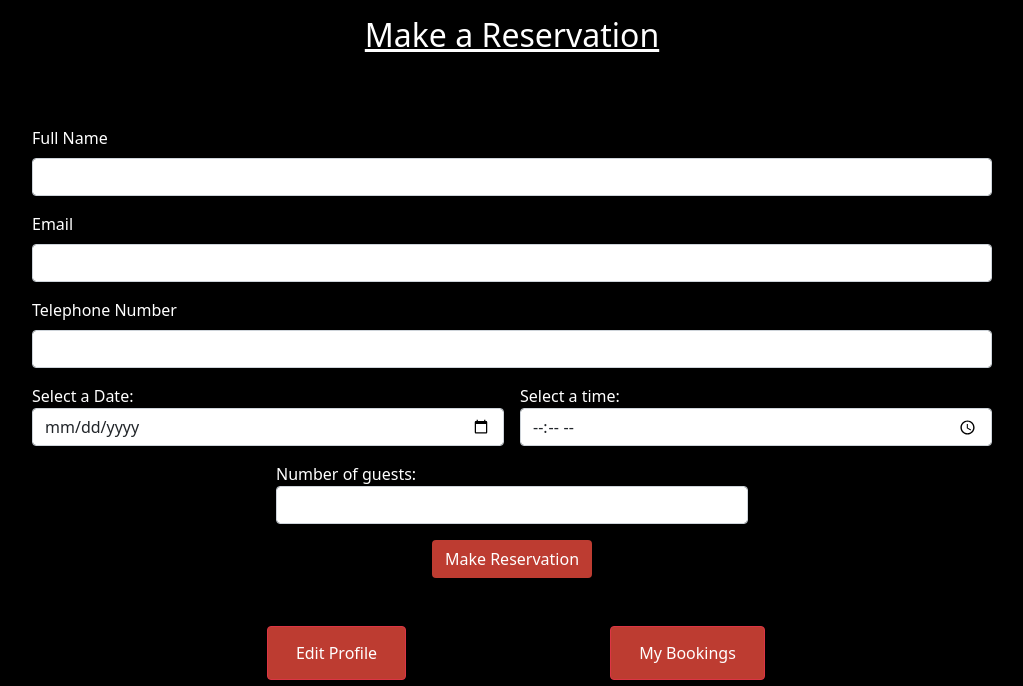
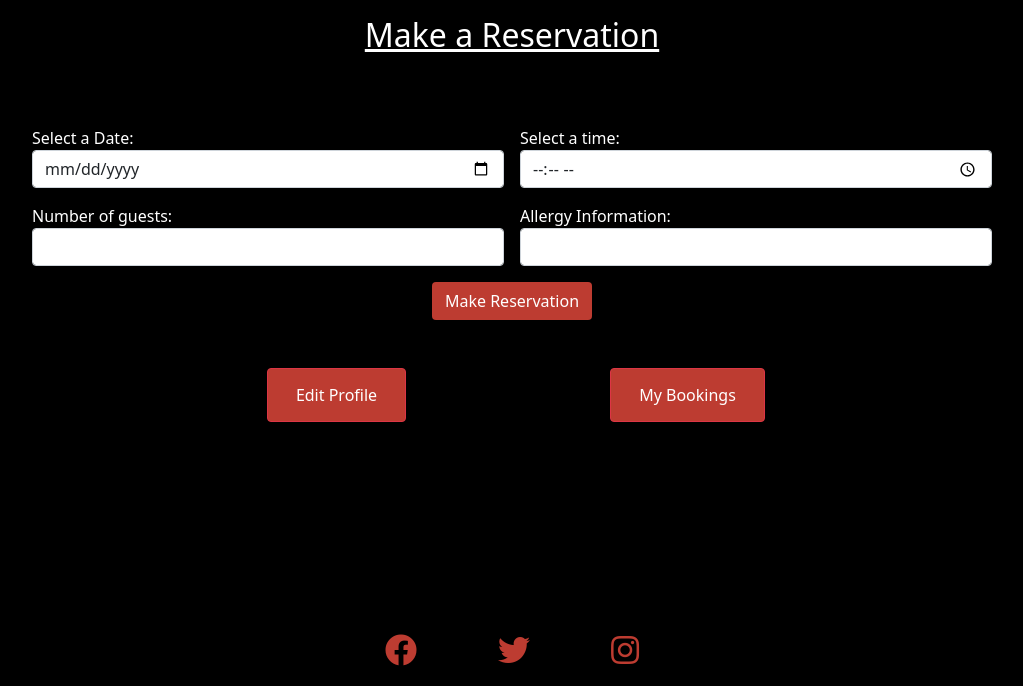
Before and after one commit to Code-Institute-Submissions/iKelvvv-MS4, a Django app: page /online_bookings/ in a window 1280 px wide. Shown: the part 96-782 px from the top of the page, without its empty margins (128-1151 px from the left). Run offline with Django 3.2, Linux system fonts and the light colour scheme.

Commit message:
Remove crispy-form as use already built form instead to post a new booking

```diff
--- a/templates/online_booking.html
+++ b/templates/online_booking.html
@@ -1,6 +1,7 @@
 {% extends "base.html" %}
 
 {% block content %}
+
 
 <div class="container">
     <div class="row">
@@ -10,22 +11,10 @@
     </div>
 </div>
 
+
 <div class="w-75 mx-auto py-5">
-    <form class="row g-3" method="POST" action="https://formdump.codeinstitute.net/">
-        <div class="col-12">
-            <label for="full_name" class="form-label">Full Name</label>
-            <input type="text" class="form-control text_input" name="full_name" id="full_name" required>
-        </div>
-
-        <div class="col-12">
-            <label for="email" class="form-label">Email</label>
-            <input type="email" class="form-control text_input" name="email_address" id="email" required>
-        </div>
-
-        <div class="col-12">
-            <label for="phone" class="form-label">Telephone Number</label>
-            <input type="tel" class="form-control" id="phone" name="phone" required>
-        </div>
+    <form class="row g-3" method="POST">
+        {% csrf_token %}
 
         <div class="col-6">
             <label for="date">Select a Date:</label>
@@ -34,7 +23,7 @@
 
         <div class="col-6">
             <label for="time">Select a time:</label>
-            <input type="time" class="form-control" id="appt" name="appt">
+            <input type="time" class="form-control" id="time" name="time">
         </div>
 
         <div class="col-6 mx-auto">
@@ -42,9 +31,15 @@
             <input type="number" class="form-control" id="guest_count" name="guest_count" min="1" max="10">
         </div>
 
+        <div class="col-6">
+            <label for="date">Allergy Information:</label>
+            <input type="text" class="form-control" id="comments" name="comments">
+        </div>
+
         <div class="col-12 text-center">
             <button type="submit" class="btn custom-red text-white">Make Reservation</button>
         </div>
+
     </form>
 
         <div class="container">
```
